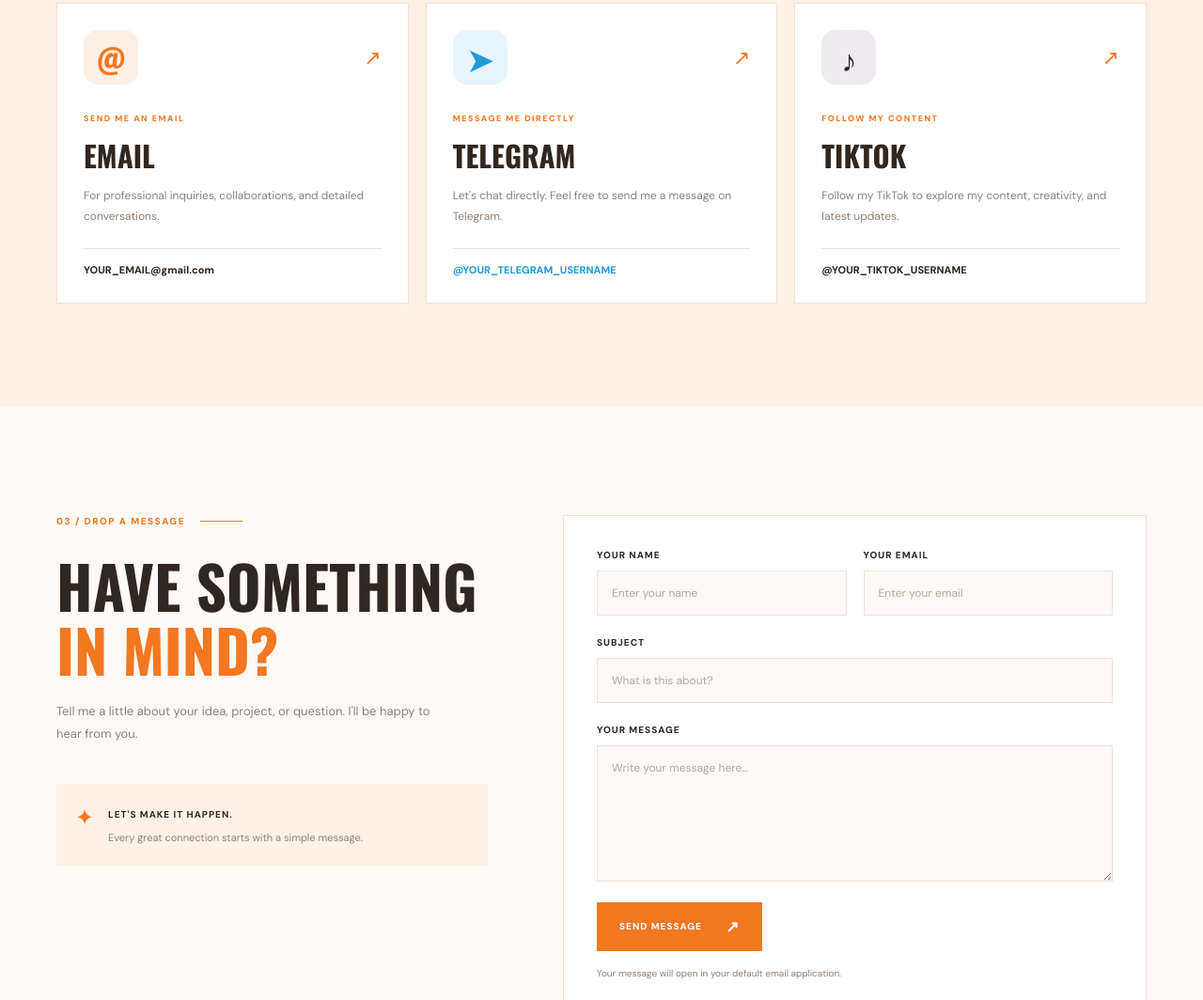
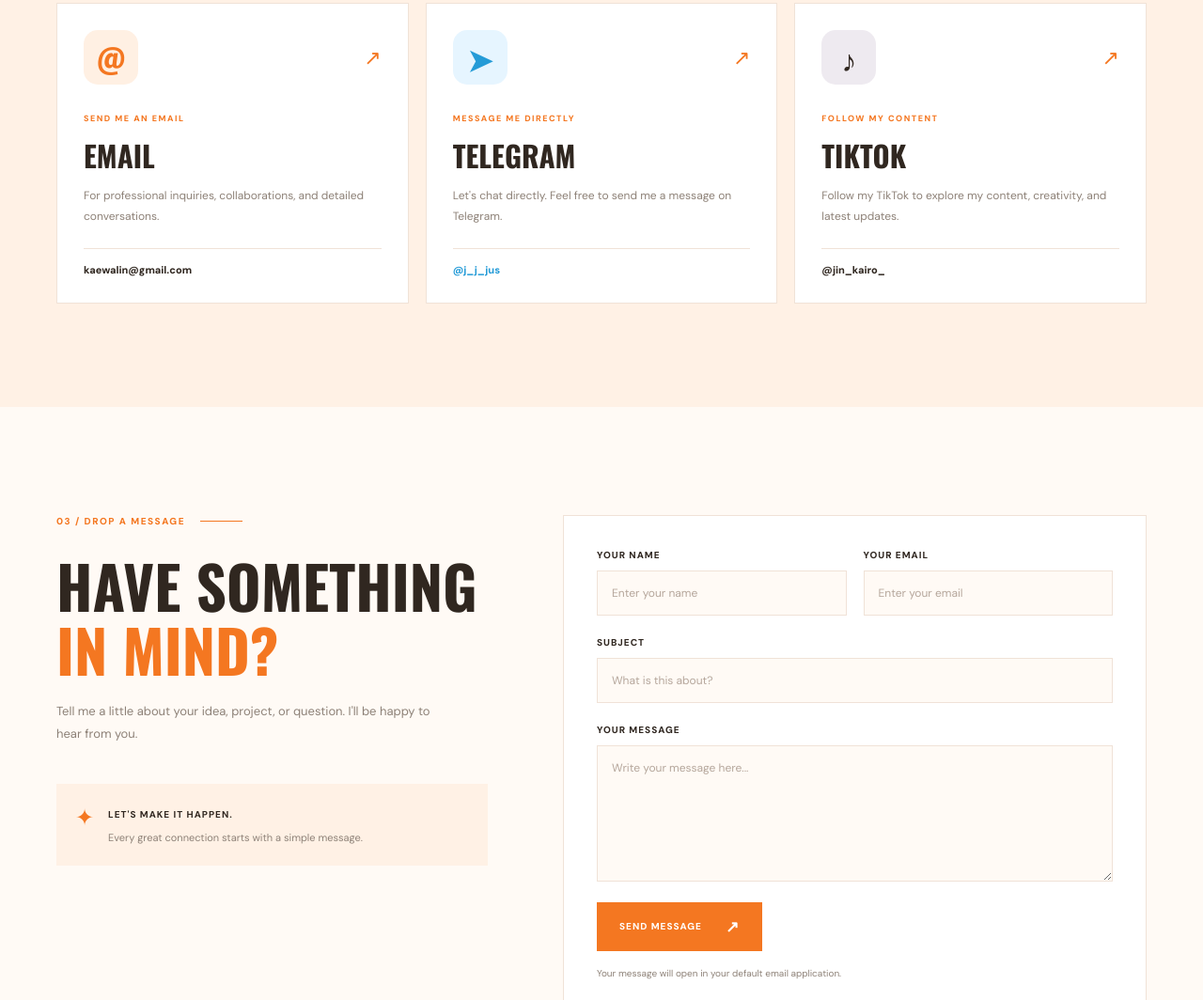
Before and after one commit to JK007990/JK-Portfolio, a plain HTML site: page Pages/contact.html in a window 1280 px wide. Shown: the part 1398-2462 px from the top of the page at 94% size. Drawn offline with nearby package versions, Linux system fonts and the light colour scheme.

Commit message:
Update contact.html

```diff
--- a/Pages/contact.html
+++ b/Pages/contact.html
@@ -146,7 +146,7 @@
 
                     <!-- EMAIL -->
                     <a class="contact-card email-card"
-                       href="mailto:YOUR_EMAIL@gmail.com">
+                       href="mailto:kaewalin@gmail.com">
 
                         <div class="contact-card-top">
                             <div class="contact-icon email-icon">@</div>
@@ -163,7 +163,7 @@
                         </p>
 
                         <div class="contact-card-link">
-                            YOUR_EMAIL@gmail.com
+                           kaewalin@gmail.com
                         </div>
 
                     </a>
@@ -171,7 +171,7 @@
 
                     <!-- TELEGRAM -->
                     <a class="contact-card telegram-card"
-                       href="https://t.me/YOUR_TELEGRAM_USERNAME"
+                       href="https://t.me/j_j_jus"
                        target="_blank"
                        rel="noopener noreferrer">
 
@@ -190,7 +190,7 @@
                         </p>
 
                         <div class="contact-card-link">
-                            @YOUR_TELEGRAM_USERNAME
+                            @j_j_jus
                         </div>
 
                     </a>
@@ -198,7 +198,7 @@
 
                     <!-- TIKTOK -->
                     <a class="contact-card tiktok-card"
-                       href="https://www.tiktok.com/@YOUR_TIKTOK_USERNAME"
+                       href="https://www.tiktok.com/@jin_kairo_"
                        target="_blank"
                        rel="noopener noreferrer">
 
@@ -217,7 +217,7 @@
                         </p>
 
                         <div class="contact-card-link">
-                            @YOUR_TIKTOK_USERNAME
+                            @jin_kairo_
                         </div>
 
                     </a>
```
